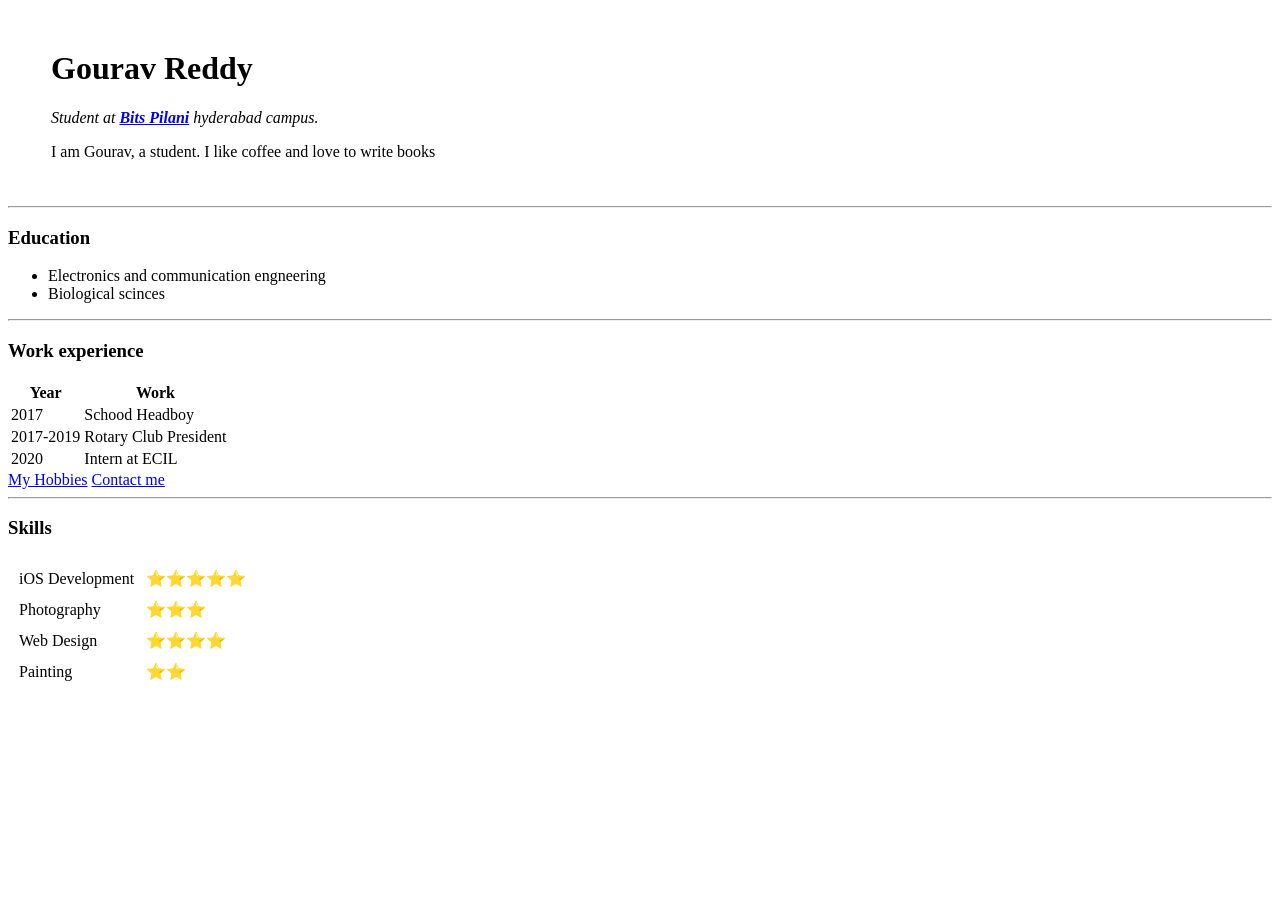
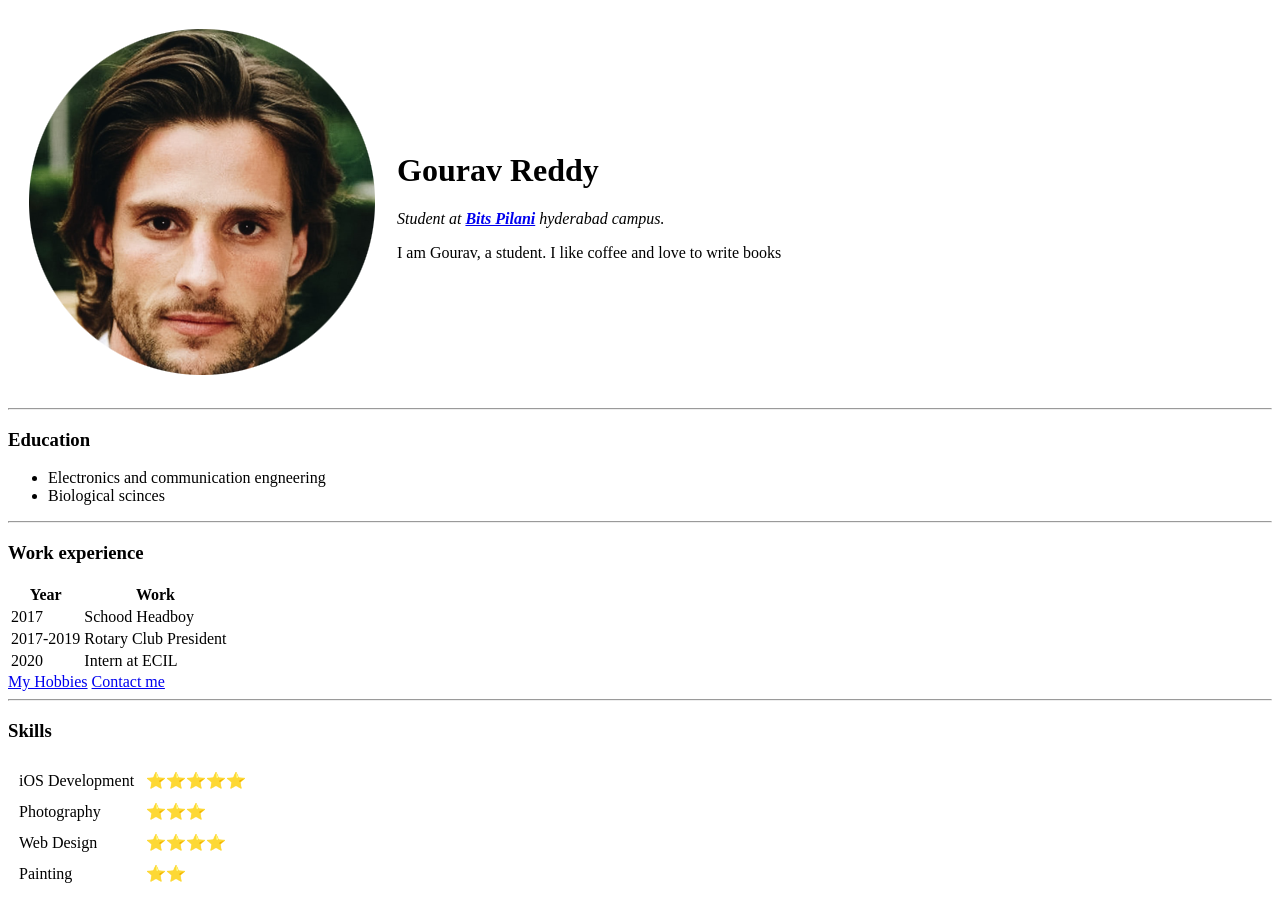
Before and after one commit to gouravreddy02/cv, a plain HTML site: page index.html in a window 1280 px wide. Before the commit the page ends 800 px from the top, so only its background shows below. Drawn offline with Linux system fonts and the light colour scheme.

Commit message:
updated images

```diff
--- a/index.html
+++ b/index.html
@@ -9,7 +9,7 @@
 <body>
   <table cellspacing="20">
     <tr>
-      <td> <img src="Profile-modified.png" alt=""> </td>
+      <td> <img src="images/Profile-modified.png" alt=""> </td>
       <td>
         <h1>Gourav Reddy</h1>
         <p><em>Student at <strong><a href="https://www.bits-pilani.ac.in/hyderabad/">Bits Pilani</a></strong> hyderabad campus.</em></p>
```
